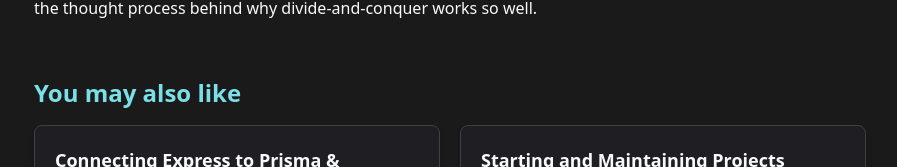
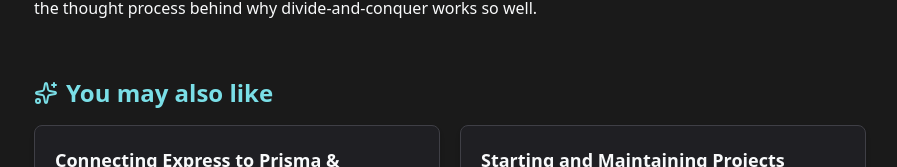
Before and after one commit to trev-sykes/trevs-portfolio, a Next.js app: page /blogs/grokking-dnc-algorithms in a window 1280 px wide. Shown: the part 1793-1960 px from the top of the page, without its empty margins (190-1087 px from the left). Built offline with nearby package versions, Linux system fonts and the light colour scheme.

Commit message:
add icon to blog page

```diff
--- a/app/blogs/[id]/page.tsx
+++ b/app/blogs/[id]/page.tsx
@@ -5,6 +5,7 @@ import rehypeHighlight from "rehype-highlight";
 import BLOGS from "@/app/data/blogs";
 import Link from "next/link";
 import Footer from "@/app/components/footer/Footer";
+import { Sparkles } from "lucide-react";
 
 // Props type for the page
 interface Props {
@@ -104,7 +105,8 @@ export default async function BlogPost({ params }: Props) {
 
                 {/* YOU MAY ALSO LIKE SECTION */}
                 <div className="mt-14">
-                    <h2 className="text-2xl font-semibold text-accent-cyan mb-4">
+                    <h2 className="text-2xl font-semibold text-accent-cyan mb-4 flex items-center gap-2">
+                        <Sparkles className="w-6 h-6" />
                         You may also like
                     </h2>
 
```
